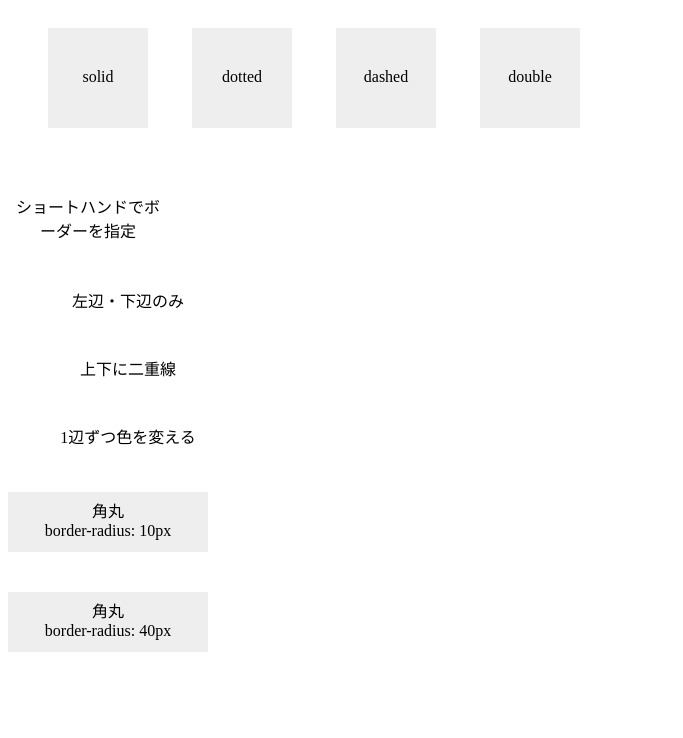
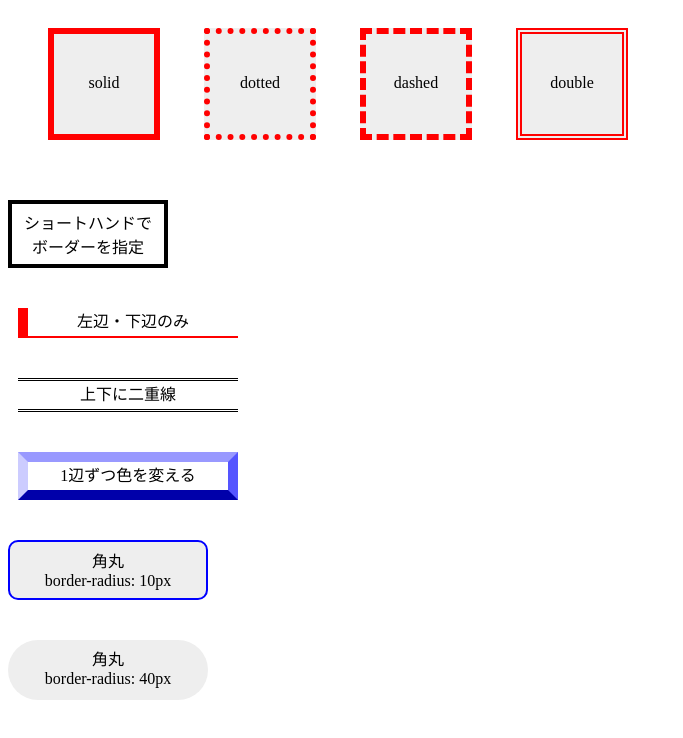
Before and after one commit to Maekita415/S1A226, a plain HTML site: page ensyu/16.html in a window 1280 px wide. Shown: the whole page, without its empty margins (0-683 px from the left). Drawn offline with Linux system fonts and the light colour scheme.

Commit message:
Add files via upload
演習17追加

```diff
--- a/ensyu/14.css
+++ b/ensyu/14.css
@@ -1,6 +1,23 @@
 @charset "UTF-8";
 /*ここから */
-
+*{
+  box-sizing: border-box;
+}
+.content{
+  box-sizing: content-box;
+}
+.first p{
+  width:300px;
+  padding: 20px;
+  border: 6px solid #00f;
+  margin: 30px auto;
+  background-color: #eee;
+  text-align: center;
+}
+.first p::first-line{
+  font-weight: bold;
+  font-size: 1.2em
+}
 /*ここまで */
 .second {
   background-color: #ffc;
@@ -10,7 +27,14 @@
   color: #fff;
 }
 /*ここから */
-
+.px{
+  width: 100px;
+  height: 100px;
+}
+.per{
+  width: 50%;
+  height: 50%;
+}
 /*ここまで */
 p.parent {
   background-color: transparent;
@@ -29,5 +53,10 @@ p.parent {
   background: #ffc;
 }
 /*ここから */
-
+p.hamidasu{
+  height: 100px;
+}
+p.hamidasanai{
+  height: auto;
+}
 /*ここまで */
--- a/ensyu/15.css
+++ b/ensyu/15.css
@@ -11,21 +11,53 @@ p {
   line-height: 1;
 }
 /*ここから */
-
+.first p{:
+  text-align: center;
+  width: 110px;
+  padding-top:40px;
+  padding-bottom: 40px;
+  padding-left: 40px;
+  padding-right: 40px;
+}
+.second p {
+  margin: 0;
+}
+p.padding0{
+  padding: 0;
+}
 /* 4辺とも20px */
-
+p.padding1{
+  padding: 20px;
+}
 /* 上下20px・左右5px */
-
+p.padding2{
+  padding: 20px 5px;
+}
 /* 上5px・左右40px・下20px */
-
+p.padding3{
+  padding: 5px 40px 20px;
+}
 /* 上5px・右40px・下20px・左5px（上から時計回り） */
-
+p.padding4{
+  padding: 5px 40px 20px 5px;
+}
+.third p{
+  padding: 10px 15px;
+}
 /* 4辺とも20px */
-
+p.margin1{
+  margin: 20px;
+}
 /* 上下20px・左右5px */
-
+p.margin2{
+  margin: 20px 5px;
+}
 /* 上10px・左右auto・下20px */
-
+p.margin3{
+  margin: 10px auto 20px;
+}
 /* 上5px・右40px・下20px・左5px（上から時計回り） */
-
+p.margin4{
+  margin: 5px 40px 20px 5px;
+}
 /*ここまで */
--- a/ensyu/16.css
+++ b/ensyu/16.css
@@ -9,13 +9,13 @@ div.solid, div.dotted, div.dashed, div.double {
   border-color: #f00;
 }
 /*ここから */
-div.solid {}
+div.solid {border-style: solid;}
 
-div.dotted {}
+div.dotted {border-style: dotted;}
 
-div.dashed {}
+div.dashed {border-style: dashed;}
 
-div.double {}
+div.double {border-style: double;}
 /*ここまで */
 p {
   text-align: center;
@@ -26,7 +26,7 @@ p {
   width: 160px;
   padding: 6px;
   /*ここから */
-
+  border: 4px solid #000;
   /*ここまで */
 }
 .second p {
@@ -38,13 +38,22 @@ p {
 }
 /*ここから */
 /* 左辺・下辺のみ */
-p.leftBottom {}
-
+p.leftBottom {
+  border-left: 10px solid #f00;
+  border-bottom: 2px solid#f00
+}
 /* 上下に二重線 */
-p.TopBottom {}
-
+p.TopBottom {
+  border-top: 3px double #000;
+  border-bottom: 3px double #000;
+}
 /* 1辺ずつ色を変える */
-p.fourColors {}
+p.fourColors {
+  border-top: 10px solid #99f;
+  border-bottom: 10px solid #00a;
+  border-left: 10px solid #ccf;
+  border-right: 10px solid #55f;
+}
 /*ここまで */
 .third p {
   box-sizing: border-box;
@@ -55,7 +64,12 @@ p.fourColors {}
   padding: 10px;
 }
 /*ここから */
-p.kadomaru1 {}
+p.kadomaru1 {
+  border: 2px solid #00f;
+  border-radius: 10px;
+}
 
-p.kadomaru2 {}
+p.kadomaru2 {
+  border-radius: 30px;
+}
 /*ここまで */
--- /dev/null
+++ b/ensyu/17_1.css
@@ -0,0 +1,7 @@
+@charset "UTF-8";
+body{
+    height: 100vh;
+    margin: 0;
+    background: url(img/bg_dot.png) #9fd9f6
+left top repeat;
+}
--- /dev/null
+++ b/ensyu/17_2.css
@@ -0,0 +1,6 @@
+@charset "UTF-8";
+body{
+    height: 100vh;
+    margin: 0;
+    background:  url(img/bg_cat.png) right bottom no-repeat;
+}
--- a/ensyu/17_3.css
+++ b/ensyu/17_3.css
@@ -8,18 +8,18 @@ div {
   padding: 5px;
   float: left;
   /*ここから */
-
+  background: url(img/bg_cat.png)right bottom no-repeat;
   /*ここまで */
 }
 /*ここから */
 /* background-sizeをそれぞれ指定 */
-.px {}
+.px {background-size: 150px 50px;}
 
-.per {}
+.per {background-size: 50% 50%;}
 
-.cover {}
+.cover {background-size: cover;}
 
-.contain {}
+.contain {background-size: contain;}
 /*ここまで */
 /* p要素のマージンを指定 */
 p {
```
